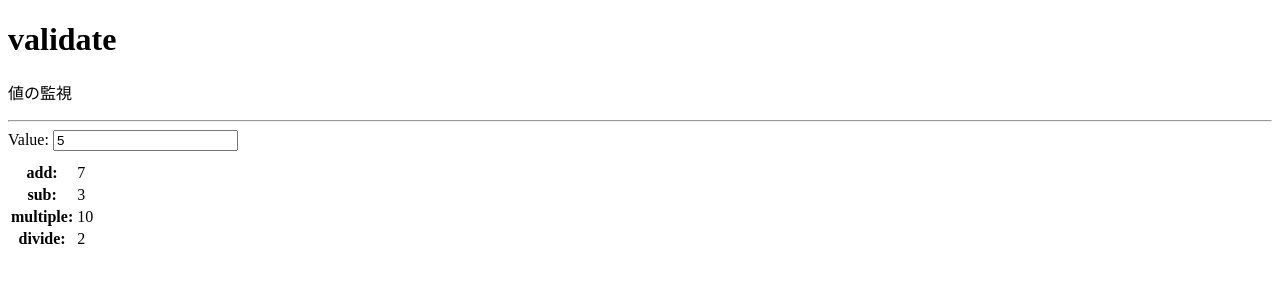
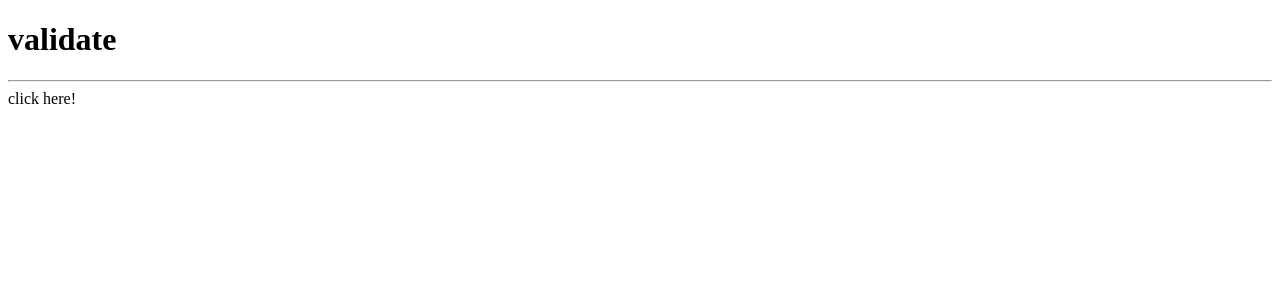
Before and after one commit to kohski/vue_nuxt_practice, a Vue app in the folder hello_app/: page / in a window 1280 px wide. Shown: the top 300 px of the page. Built offline with nearby package versions, Linux system fonts and the light colour scheme.

Commit message:
practice to lesson 4-3

```diff
--- a/hello_app/src/components/HelloWorld.vue
+++ b/hello_app/src/components/HelloWorld.vue
@@ -1,16 +1,14 @@
 <template>
   <div class="hello">
     <h1>{{ title }}</h1>
-    <p>{{ message }}</p>
+    <pre>{{ message }}</pre>
     <hr>
-    <div>Value: <input type="number" v-model="val"></div>
-    <div style="height:10px;"></div>
-    <table>
-      <tr><th>add:</th><td>{{add}}</td></tr>
-      <tr><th>sub:</th><td>{{sub}}</td></tr>
-      <tr><th>multiple:</th><td>{{mult}}</td></tr>
-      <tr><th>divide:</th><td>{{div}}</td></tr>
-    </table>
+    <div class="area"
+      v-on:click.left.prevent="left"
+      v-on:click.middle.prevent="middle"
+      v-on:click.right.prevent="right">
+        click here!
+      </div>
   </div>
 </template>
 
@@ -23,26 +21,48 @@ export default {
   },
   data: function(){
     return {
-      message: '値の監視',
-      val: 0,
-      add: 0,
-      sub: 0,
-      mult:0,
-      div: 0,
+      message: '',
     };
   },
-  watch:{
-    val: function(value){
-      this.val = value;
-      var val = parseInt(value);
-      this.add = Math.floor(val + 2);
-      this.sub = Math.floor(val - 2);
-      this.mult = Math.floor(val * 2);
-      this.div = Math.floor(val / 2);
-   }
-  },
-  created: function(){
-    this.val = 5;
+  methods: {
+    left: function(){
+      this.message = '[left button]';
+    },
+    right: function(){
+      this.message = '[right button]'
+    },
+    middle: function(){
+      this.message = '[middle button]';
+    },
   },
 }
 </script>
+
+
+<style>
+/* div {……略……}
+h1 {……略……}
+p {……略……} */
+pre {
+  font-size:14pt;
+  line-height: 1.25;
+}
+div.out {
+  padding: 5px 0px;
+  background-color: #eee;
+  width:300px;
+  height:200px;
+}
+div.mid {
+  padding: 5px 0px;
+  background-color: #ddd;
+  width:200px;
+  height:175px;
+}
+div.in {
+  padding: 5px 0px;
+  background-color: #ccc;
+  width:100px;
+  height:150px;
+}
+</style>
```
